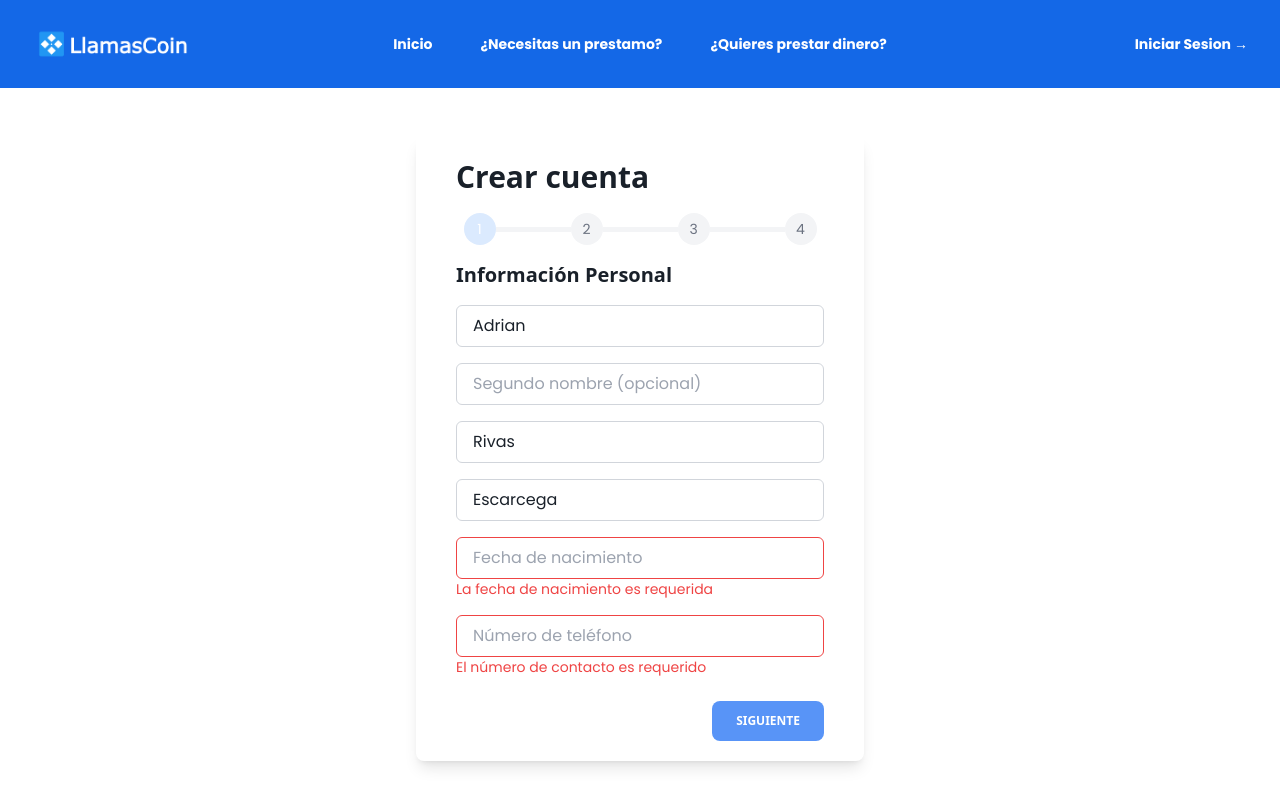
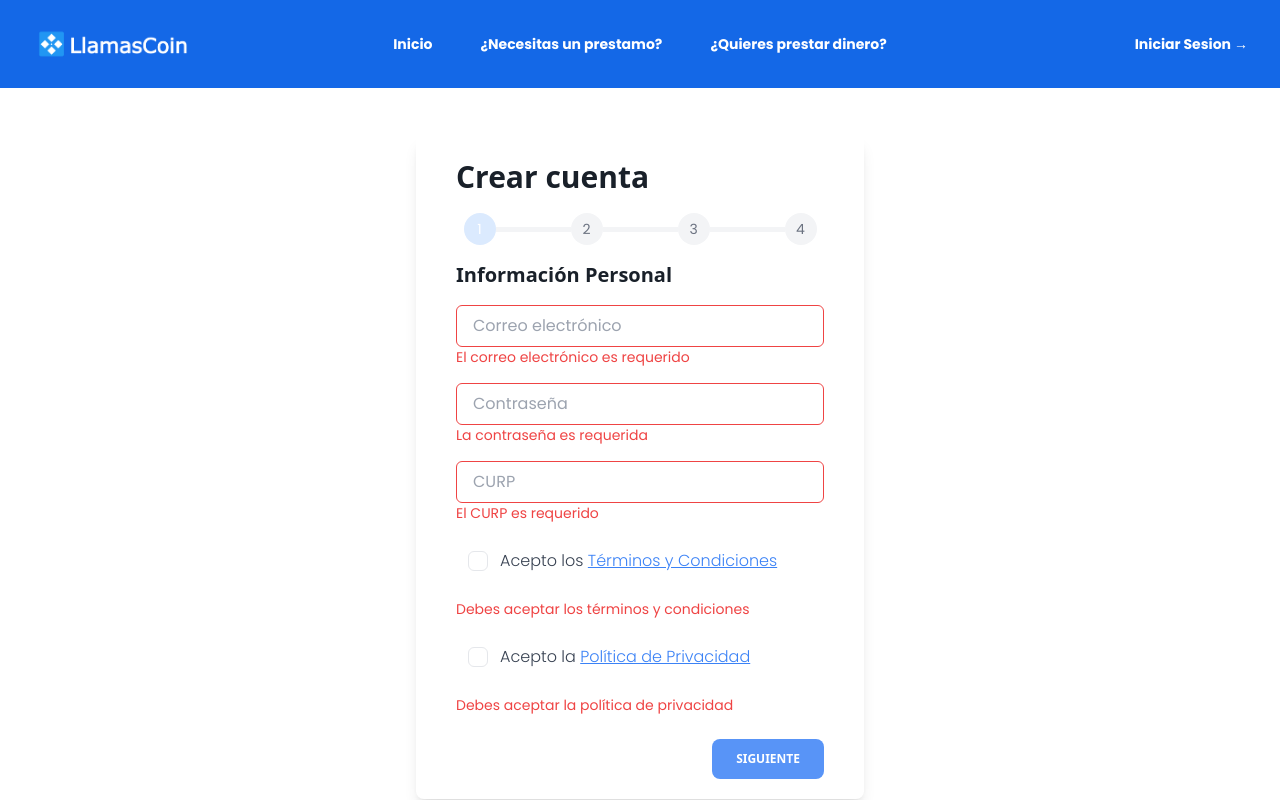
Before and after one commit to metodosformalesds/t6_mfds_2024, a React (Vite) app in the folder llamascoin_ui/: page /register in a window 1280 px wide. Both pictures are taken after a click on the button "SIGUIENTE". Shown: the top 800 px of the page. Built offline with nearby package versions, Linux system fonts and the light colour scheme; a web font is replaced by a local one.

Commit message:
Frontend- Multstep edit with moffin validation

```diff
--- a/llamascoin_ui/src/components/RegisterForm/MultiStepForm.jsx
+++ b/llamascoin_ui/src/components/RegisterForm/MultiStepForm.jsx
@@ -5,205 +5,95 @@ import { Step1 } from "./Step1";
 import { Step2 } from "./Step2";
 import { Step3 } from "./Step3";
 import { Step4 } from "./Step4";
-import { Step5 } from "./Step5";
-import { Step6 } from "./Step6";
 import { Button, Typography } from "@material-tailwind/react";
-import { Link, useNavigate } from "react-router-dom";
+import { useNavigate } from "react-router-dom";
 import StatusComponent from "../StatusComponent";
 import axios from "axios";
-import { apiHost } from "../../utils/apiconfig";
+import { apiHost, validationForm } from "../../utils/apiconfig";
 import { useAuth } from "../../context/AuthContext";
 
 export function MultiStepForm() {
   const [status, setStatus] = useState("");
   const navigate = useNavigate();
-  const { login, authData } = useAuth();
+  const { authData } = useAuth();
   const {
     register,
     handleSubmit,
     formState: { errors },
+    getValues,
     trigger,
-    getValues,
+    setValue,
   } = useForm({
     defaultValues: {
-      // Step 1: Información Personal
-      first_name: "Adrian", // Primer nombre
-      middle_name: "", // Segundo nombre (opcional)
-      first_surname: "Rivas", // Primer apellido
-      second_surname: "Escarcega", // Segundo apellido (opcional)
-      birth_date: "", // Fecha de nacimiento
-      phone_number: "", // Número de teléfono
-
-      // Step 2: Información de Dirección
-      full_address: "", // Dirección completa
-      city: "", // Ciudad
-      neighborhood: "", // Vecindario, barrio o colonia
-      postal_code: "", // Código postal
-      state: "", // Estado
-      country: "", // País
-
-      // Step 3: Información Fiscal
-      rfc: "RIEA0301088K9", // Registro Federal de Contribuyentes
-      ciec: "", // Clave de Identificación Electrónica Confidencial
-
-      // Step 4: Información de Identificación
-      identification_image: "", // Imagen de identificación (puede ser archivo)
-
-      // Step 5: Tipo de Cuenta
-      account_type: "", // Tipo de cuenta (puede ser "prestamista" o "prestatario")
-
-      // Step 6: Credenciales de Usuario
-      email: "", // Correo electrónico
-      password: "", // Contraseña    // Puntaje de calificación
+      account_type: "",
+      email: "",
+      password: "",
+      paypal_email: "",
+      curp: "",
     },
   });
 
   useEffect(() => {
     if (authData.accessToken) {
-      navigate('/home');
+      navigate("/home");
     }
   }, [authData, navigate]);
 
   const [step, setStep] = useState(0);
-  const [accessToken, setAccessToken] = useState("");
-
 
   const onSubmit = async () => {
-    // Obtener todos los valores del formulario
-    const formData = getValues();
+    const result = await trigger();
+    if (result){
+      const formData = getValues();
 
-    const {
+    const { email, password, account_type, paypal_email, curp } = formData;
+
+    const dataToSubmit = {
       email,
       password,
-      account_type, // "borrower" o "moneylender"
-      first_name,
-      middle_name,
-      first_surname,
-      second_surname,
-      birth_date,
-      phone_number,
-      rfc,
-      ciec,
-      full_address,
-      city,
-      neighborhood,
-      postal_code,
-      state,
-      country,
-    } = formData;
-
-    // Construir el objeto para el registro
-    const dataToSubmit = {
-      username: email, // Mismo que el email
-      email: email,
-      password: password,
-      account_type: account_type,
-      [account_type]: { // "borrower" o "moneylender"
-        first_name: first_name,
-        middle_name: middle_name,
-        first_surname: first_surname,
-        second_surname: second_surname,
-        birth_date: birth_date,
-        phone_number: phone_number,
-        rfc: rfc,
-        ciec: ciec,
-        full_address: full_address,
-        city: city,
-        neighborhood: neighborhood,
-        postal_code: postal_code,
-        state: state,
-        country: country,
-      },
+      account_type,
+      paypal_email,
+      curp,
     };
 
     try {
       setStatus("loading");
-      const response = await axios.post(
-        apiHost+ "register/",
-        dataToSubmit,
-        {
-          headers: {
-            "Content-Type": "application/json",
-            Authorization: `Bearer ${accessToken}`,
-          },
-        }
-      );
+      const response = await axios.post(apiHost + "register/", dataToSubmit, {
+        headers: {
+          "Content-Type": "application/json",
+        },
+      });
 
-      // Manejar la respuesta de la API
       if (response.status === 201) {
         setStatus("success");
-        console.log("Registro exitoso:", response.data);
-        await login(response.data)
-        navigate('/home');
+        setStep((currentStep) => currentStep + 1);
+        setStatus("");
       } else {
         setStatus("error");
-        console.error("Error en el registro:", response.data);
       }
     } catch (error) {
       console.error("Error al registrar:", error);
       setStatus("error");
     }
+    }
+
   };
+
   const nextStep = async () => {
     const result = await trigger();
     if (result) {
+    if(status ==="sucess"){
+      setStatus("")
+    }
 
+    setStep((currentStep) => currentStep + 1);
+    }
+  };
 
-    if (step === 3) {
-      const fullName = `${getValues("first_name")} ${getValues(
-        "middle_name"
-      )} ${getValues("first_surname")} ${getValues("second_surname")}`;
-      const rfc = getValues("rfc");
-      const image = getValues("identification_image")[0];
-
-      const formDataToSend = new FormData();
-      formDataToSend.append("image", image);
-      formDataToSend.append("full_name", fullName);
-      formDataToSend.append("rfc", rfc);
-
-      try {
-        setStatus("loading");
-        const response = await axios.post(
-          apiHost+ "validate_ine/",
-          formDataToSend,
-          {
-            headers: {
-              accept: "application/json",
-              "Content-Type": "multipart/form-data",
-            },
-          }
-        );
-
-        // Verifica si la respuesta es exitosa
-        if (
-          response.status === 200 &&
-          response.data.refresh &&
-          response.data.access
-        ) {
-          setAccessToken(response.data.access)
-          setStatus("success");
-          setStep((currentStep) => currentStep + 1);
-          setStatus("");
-        } else {
-          setStatus("error");
-          console.error(
-            "Error: La respuesta no contiene los datos esperados",
-            response.data
-          );
-        }
-      } catch (error) {
-        console.error("Error al validar:", error);
-        setStatus("error");
-      }
-    } else {
-      setStep((currentStep) => currentStep + 1);
-    }
-  }
+  const prevStep = () => {
+    setStatus("")
+    setStep((currentStep) => currentStep - 1);
   };
-  const prevStep =() =>{
-    setStatus("");
-    setStep((currentStep) => currentStep - 1);
-  }
 
   function getStepContent(step) {
     switch (step) {
@@ -214,28 +104,22 @@ export function MultiStepForm() {
       case 2:
         return <Step3 register={register} errors={errors} />;
       case 3:
-        return <Step4 register={register} errors={errors} />;
-      case 4:
-        return <Step5 register={register} errors={errors} />;
-      case 5:
-        return <Step6 register={register} errors={errors} />;
+        return <Step4 />;
       default:
         return "No hay paso definido";
     }
   }
 
   return (
-    <div className="flex  min-h-full flex-1   flex-col justify-center px-6 py-12 lg:px-8">
-      <div className="flex flex-col justify-between sm:mx-auto sm:w-full min-h-[500px] sm:max-w-md sm:px-10 p-5 shadow-lg rounded-lg ">
+    <div className="flex min-h-full flex-1 flex-col justify-center px-6 py-12 lg:px-8">
+      <div className="flex flex-col justify-between sm:mx-auto sm:w-full min-h-[500px] sm:max-w-md sm:px-10 p-5 shadow-lg rounded-lg">
         <div>
           <Typography variant="h3" className="font-bold">
             Crear cuenta
           </Typography>
           <Stepper currentStep={step} />
 
-          {status === "loading" ||
-          status === "error" ||
-          status === "success" ? (
+          {status === "loading" || status === "error" || status === "success" ? (
             <StatusComponent status={status} />
           ) : (
             <form>{getStepContent(step)}</form>
@@ -243,50 +127,53 @@ export function MultiStepForm() {
         </div>
 
         <div className="mt-6 flex justify-between">
-          {step > 0 && (
-            <Button
-              color="blue"
-              variant="outlined"
-              onClick={prevStep}
-              className="mr-2"
-              disabled={status === "loading"}
-            >
-              Anterior
-            </Button>
-          )}
-          {status === "error" && step===3 ?  (
+          {step === 0 && (
             <Button
               color="blue"
               variant="filled"
-              onClick={()=>setStatus('')}
+              onClick={nextStep}
               className="ml-auto"
+              disabled={status === "loading"}
             >
-              Reintentar
+              Siguiente
             </Button>
-          ) : (
-            step < 5 && (
+          )}
+          {step === 1 && (
+            <>
               <Button
                 color="blue"
+                variant="outlined"
+                onClick={prevStep}
+                className="mr-2"
+                disabled={status === "loading"}
+              >
+                Anterior
+              </Button>
+              <Button
+                onClick={handleSubmit(onSubmit)}
+                color="green"
                 variant="filled"
-                onClick={nextStep}
                 className="ml-auto"
                 disabled={status === "loading"}
               >
-                Siguiente
+                Enviar
               </Button>
-            )
+            </>
           )}
-          {step === 5 && (
+          {step === 2 && (
             <Button
-              onClick={handleSubmit(onSubmit)}
+              onClick={() => {
+                window.open(validationForm, "_blank");
+                nextStep();
+              }}
               color="green"
               variant="filled"
-              className="ml-auto"
-              disabled={status === "loading"}
+              className="m-auto"
             >
-              Enviar
+              Validar identidad
             </Button>
           )}
+          {step === 3 && null}
         </div>
       </div>
     </div>
--- a/llamascoin_ui/src/components/RegisterForm/Step1.jsx
+++ b/llamascoin_ui/src/components/RegisterForm/Step1.jsx
@@ -1,6 +1,6 @@
 import { React, useState } from "react";
 import { Input } from "@headlessui/react";
-import { Typography } from "@material-tailwind/react";
+import { Typography, Checkbox } from "@material-tailwind/react";
 import { formValidators } from "../../utils/formValidators";
 
 export function Step1({ register, errors }) {
@@ -10,97 +10,103 @@ export function Step1({ register, errors }) {
     <div className="space-y-4">
       <Typography variant="h5" className="font-bold mb-4">Información Personal</Typography>
 
-      {/* Campo para Nombre */}
+      {/* Campo para Correo Electrónico */}
       <div className="flex flex-col">
         <Input
-          label="Primer Nombre"
-          id="first_name"
-          {...register("first_name", formValidators.first_name)}
-          type="text"
-          placeholder="Nombre"
+          label="Correo Electrónico"
+          id="email"
+          {...register("email", formValidators.email)}
+          type="email"
+          placeholder="Correo electrónico"
           className={`px-4 py-2 border rounded-md focus:outline-none focus:ring-2 focus:ring-blue-500 ${
-            errors.first_name ? 'border-red-500' : 'border-gray-300'
+            errors.email ? 'border-red-500' : 'border-gray-300'
           }`}
         />
-        <span className="text-sm">{errors.first_name && <p className="text-red-500">{errors.first_name.message}</p>}</span>
+        <span className="text-sm">{errors.email && <p className="text-red-500">{errors.email.message}</p>}</span>
       </div>
 
-      {/* Campo para Segundo Nombre (opcional) */}
+      {/* Campo para Contraseña */}
       <div className="flex flex-col">
         <Input
-          label="Segundo Nombre (opcional)"
-          id="middle_name"
-          {...register("middle_name", formValidators.middle_name)}
-          type="text"
-          placeholder="Segundo nombre (opcional)"
+          label="Contraseña"
+          id="password"
+          {...register("password", formValidators.password)}
+          type="password"
+          placeholder="Contraseña"
           className={`px-4 py-2 border rounded-md focus:outline-none focus:ring-2 focus:ring-blue-500 ${
-            errors.middle_name ? 'border-red-500' : 'border-gray-300'
+            errors.password ? 'border-red-500' : 'border-gray-300'
           }`}
         />
-        <span className="text-sm">{errors.middle_name && <p className="text-red-500">{errors.middle_name.message}</p>}</span>
+        <span className="text-sm">{errors.password && <p className="text-red-500">{errors.password.message}</p>}</span>
       </div>
 
-      {/* Campo para Apellido Paterno */}
+      {/* Campo para CURP */}
       <div className="flex flex-col">
         <Input
-          label="Apellido Paterno"
-          id="first_surname"
-          {...register("first_surname", formValidators.first_surname)}
+          label="CURP"
+          id="curp"
+          {...register("curp", formValidators.curp)}
           type="text"
-          placeholder="Apellido paterno"
+          placeholder="CURP"
           className={`px-4 py-2 border rounded-md focus:outline-none focus:ring-2 focus:ring-blue-500 ${
-            errors.first_surname ? 'border-red-500' : 'border-gray-300'
+            errors.curp ? 'border-red-500' : 'border-gray-300'
           }`}
         />
-        <span className="text-sm">{errors.first_surname && <p className="text-red-500">{errors.first_surname.message}</p>}</span>
+        <span className="text-sm">{errors.curp && <p className="text-red-500">{errors.curp.message}</p>}</span>
       </div>
 
-      {/* Campo para Apellido Materno (opcional) */}
-      <div className="flex flex-col">
-        <Input
-          label="Apellido Materno (opcional)"
-          id="second_surname"
-          {...register("second_surname", formValidators.second_surname)}
-          type="text"
-          placeholder="Apellido materno"
-          className={`px-4 py-2 border rounded-md focus:outline-none focus:ring-2 focus:ring-blue-500 ${
-            errors.second_surname ? 'border-red-500' : 'border-gray-300'
-          }`}
+      {/* Checkbox para Términos y Condiciones */}
+
+      <Checkbox
+          id="terms"
+          color="blue"
+          {...register("terms", {
+            required: "Debes aceptar los términos y condiciones",
+          })}
+          label={
+            <span>
+              Acepto los{" "}
+              <a
+                href="/terms"
+                target="_blank"
+                rel="noopener noreferrer"
+                className="text-blue-500 underline"
+              >
+                Términos y Condiciones
+              </a>
+            </span>
+          }
+          className="text-sm text-gray-600"
         />
-        <span className="text-sm">{errors.second_surname && <p className="text-red-500">{errors.second_surname.message}</p>}</span>
-      </div>
+        {errors.terms && (
+          <p className="text-red-500 text-sm">{errors.terms.message}</p>
+        )}
 
-      {/* Campo para Fecha de Nacimiento */}
-      <div className="flex flex-col">
-        <Input
-          label="Fecha de Nacimiento"
-          id="birth_date"
-          {...register("birth_date", formValidators.birth_date)}
-          placeholder="Fecha de nacimiento"
-          type={inputType}
-          onFocus={() => setInputType('date')} // Cambiar a tipo date al enfocar
-          onBlur={() => setInputType('text')} // Cambiar a tipo text al desenfocar
-          className={`px-4 py-2 border rounded-md focus:outline-none focus:ring-2 focus:ring-blue-500 ${
-            errors.birth_date ? 'border-red-500' : 'border-gray-300'
-          }`}
+        <Checkbox
+          id="privacyPolicy"
+          color="blue"
+          {...register("privacyPolicy", {
+            required: "Debes aceptar la política de privacidad",
+          })}
+          label={
+            <span>
+              Acepto la{" "}
+              <a
+                href="/privacy_policy"
+                target="_blank"
+                rel="noopener noreferrer"
+                className="text-blue-500 underline"
+              >
+                Política de Privacidad
+              </a>
+            </span>
+          }
+          className="text-sm text-gray-600"
         />
-        <span className="text-sm">{errors.birth_date && <p className="text-red-500">{errors.birth_date.message}</p>}</span>
-      </div>
+        {errors.privacyPolicy && (
+          <p className="text-red-500 text-sm">{errors.privacyPolicy.message}</p>
+        )}
 
-      {/* Campo para Número de Teléfono */}
-      <div className="flex flex-col">
-        <Input
-          label="Número de Teléfono"
-          id="phone_number"
-          {...register("phone_number", formValidators.phone_number)}
-          type="text"
-          placeholder="Número de teléfono"
-          className={`px-4 py-2 border rounded-md focus:outline-none focus:ring-2 focus:ring-blue-500 ${
-            errors.phone_number ? 'border-red-500' : 'border-gray-300'
-          }`}
-        />
-        <span className="text-sm">{errors.phone_number && <p className="text-red-500">{errors.phone_number.message}</p>}</span>
-      </div>
     </div>
   );
 }
--- a/llamascoin_ui/src/utils/formValidators.js
+++ b/llamascoin_ui/src/utils/formValidators.js
@@ -50,6 +50,15 @@ export const formValidators = {
       message: "El RFC no es válido",
     },
   },
+  curp: {
+    required: "El CURP es requerido",
+    pattern: {
+      value: /^[A-Z]{4}\d{6}[A-Z]{6}[0-9A-Z]{2}$/,
+      message: "El CURP no es válido",
+    },
+  },
+
+
   ciec: {
     required: "La CIEC es requerida",
   },
@@ -70,6 +79,14 @@ export const formValidators = {
       message: "El correo electrónico no es válido",
     },
   },
+  paypal:{
+      required: "El correo electrónico es requerido",
+      pattern: {
+        value: /^\S+@\S+\.\S+$/,
+        message: "El correo electrónico no es válido",
+      },
+
+  },
   password: {
     required: "La contraseña es requerida",
     pattern: {
@@ -78,4 +95,5 @@ export const formValidators = {
         "La contraseña debe tener al menos 8 caracteres, una mayúscula, una minúscula, un número y un carácter especial",
     },
   },
+
 };
```
Also changed, not shown: llamascoin_ui/src/components/RegisterForm/Step2.jsx (+31 -84 lines), llamascoin_ui/src/components/RegisterForm/Step3.jsx (+10 -29 lines), llamascoin_ui/src/components/RegisterForm/Step4.jsx (+14 -17 lines), llamascoin_ui/src/components/RegisterForm/Step6.jsx (+2 -51 lines), llamascoin_ui/src/components/RegisterForm/Stepper.jsx (+3 -6 lines), llamascoin_ui/src/utils/apiconfig.js (+6 -2 lines), llamascoin_ui/src/assets/images/validation.png (added).
